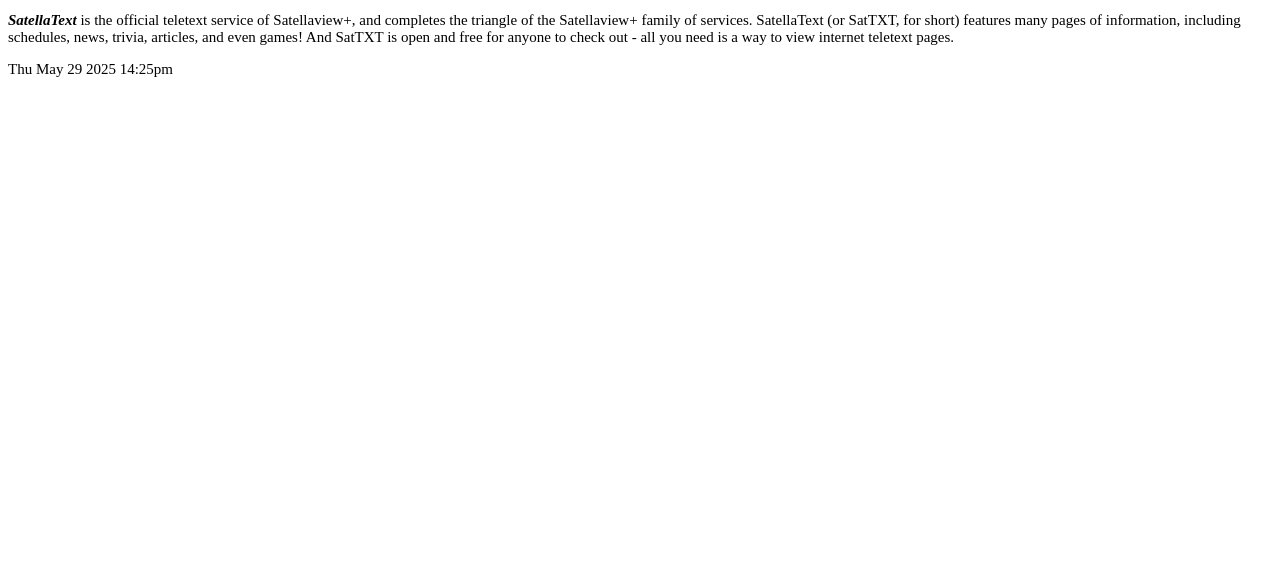
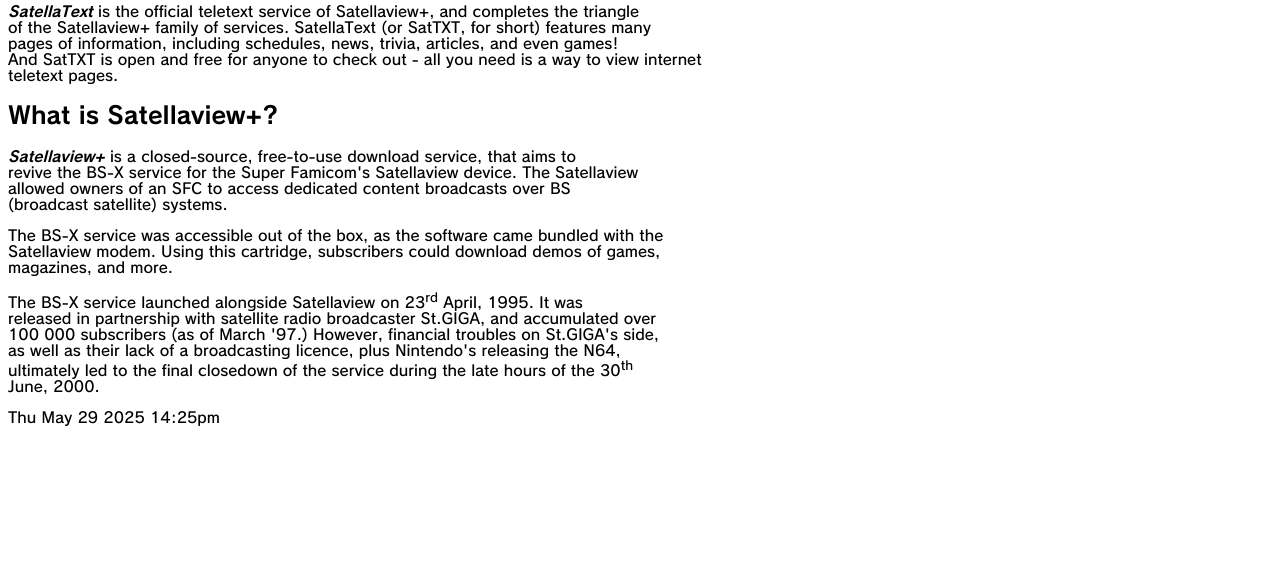
Before and after one commit to real-kami-kun/SatellaText-Plus, a plain HTML site: page index.html in a window 1280 px wide. Shown: the part 234-800 px from the top of the page. Drawn offline with Linux system fonts and the light colour scheme; a web font is replaced by a local one.

Commit message:
add fonts; migrate to separate CSS

```diff
--- /dev/null
+++ b/default.css
@@ -0,0 +1,40 @@
+nav {
+	float: left;
+	width: 30%;
+}
+@font-face {
+	font-family: sceNewRodin;
+	src: url(assets/SCE-PS3-NR-R-JPN.TTF);
+	font-weight: normal;
+}
+@font-face {
+	font-family: sceNewRodin;
+	src: url(assets/SCE-PS3-NR-B-JPN.TTF);
+	font-weight: bold;
+}
+@font-face {
+	font-family: sceRodin;
+	src: url(assets/SCE-PS3-RD-R-LATIN.TTF);
+	font-weight: normal;
+}
+@font-face {
+	font-family: sceRodin;
+	src: url(assets/SCE-PS3-RD-B-LATIN.TTF);
+	font-weight: bold;
+}
+@font-face {
+	font-family: monaFont;
+	src: url(assets/mona.ttf);
+}
+* {
+	font-family: sceRodin;
+}
+.header {
+	font-family: sceNewRodin;
+}
+code {
+	font-family: monaFont;
+}
+p {
+	font-size: 15px;
+}
--- a/index.html
+++ b/index.html
@@ -6,28 +6,7 @@
 	<meta name="viewport" content="width=device-width, initial-scale=1.0"/>
 	<meta charset="UTF-8"/>
 	<meta name="description" content="SatellaView+'s Teletext Service"/>
-	<style>
-		nav {
-			float: left;
-			width: 30%;
-		}
-		@font-face {
-			font-family: sceNewRodin;
-			src: url(assets/SCE-PS3-NR-R-JPN.TTF);
-			font-weight: normal;
-		}
-		@font-face {
-			font-family: sceNewRodin;
-			src: url(assets/SCE-PS3-NR-B-JPN.TTF);
-			font-weight: bold;
-		}
-		* {
-			font-family: sceNewRodin;
-		}
-		p {
-			font-size: 15px;
-		}
-	</style>
+	<link rel="stylesheet" href="default.css"/>
 </head>
 <!-- Colours are - Tomato, DodgerBlue, Orange, MediumSeaGreen -->
 <body>
@@ -45,13 +24,33 @@
 	</nav>
 	<br/>
 	<section>
-		<h2>What is SatellaText?</h2>
+		<h2 class="header">What is SatellaText?</h2>
 		<p>
-		<i><b>SatellaText</b></i> is the official teletext service of Satellaview+, and completes the triangle
-		of the Satellaview+ family of services. SatellaText (or SatTXT, for short) features many
-		pages of information, including schedules, news, trivia, articles, and even games!
-		And SatTXT is open and free for anyone to check out - all you need is a way to view internet
-		teletext pages.
+		<i><b>SatellaText</b></i> is the official teletext service of Satellaview+, and completes the triangle<br/>
+		of the Satellaview+ family of services. SatellaText (or SatTXT, for short) features many<br/>
+		pages of information, including schedules, news, trivia, articles, and even games!<br/>
+		And SatTXT is open and free for anyone to check out - all you need is a way to view internet<br/>
+		teletext pages.<br/>
+		</p>
+	</section>
+	<section>
+		<h2>What is Satellaview+?</h2>
+		<p>
+		<b><i>Satellaview+</i></b> is a closed-source, free-to-use download service, that aims to<br/>
+		revive the BS-X service for the Super Famicom's Satellaview device. The Satellaview<br/>
+		allowed owners of an SFC to access dedicated content broadcasts over BS<br/>
+		(broadcast satellite) systems. <br/>
+		</p><p>
+		The BS-X service was accessible out of the box, as the software came bundled with the<br/>
+		Satellaview modem. Using this cartridge, subscribers could download demos of games,<br/>
+		magazines, and more.<br/> </p>
+		<p>
+		The BS-X service launched alongside Satellaview on 23<sup>rd</sup> April, 1995. It was<br/>
+		released in partnership with satellite radio broadcaster St.GIGA, and accumulated over<br/>
+		100 000 subscribers (as of March '97.) However, financial troubles on St.GIGA's side,<br/>
+		as well as their lack of a broadcasting licence, plus Nintendo's releasing the N64,<br/>
+		ultimately led to the final closedown of the service during the late hours of the 30<sup>th</sup><br/>
+		June, 2000.<br/>
 		</p>
 	</section>
 	<footer>
@@ -107,7 +106,12 @@
 			}
 		</script>
 		<noscript>
-			Oops, scripts couldn't load! Enable JavaScript or make sure NoScript is set to trust this page.
+			<hr style="color:tomato;">
+			<b>Oops, something went wrong. Enable JavaScript and reload. If you use NoScript, tell it to trust this page.</b><br/>
+			<i>Ŵps, aeth rhywbeth i'r le. Galluogi JavaScript ac ail-lwytho. Os dych chi'n defnyddio NoScript, dywedwch wrtho i ymddiried yn y dudalen hon.</i><br/>
+			申し訳ございません。　問題が発生しました。
+			ＪａｖａＳｃｒｉｐｔ　を有効にしてリロードしてください。　ＮｏＳｃｒｉｐｔ　を使用する場合は、
+			このページを信頼するように指示してください。
 		</noscript>
 	</footer>
 </body>
```
Also changed, not shown: assets/SCE-PS3-RD-B-LATIN.TTF (added), assets/SCE-PS3-RD-I-LATIN.TTF (added), assets/SCE-PS3-RD-L-LATIN.TTF (added), assets/SCE-PS3-RD-R-LATIN.TTF (added), 1 other file.
